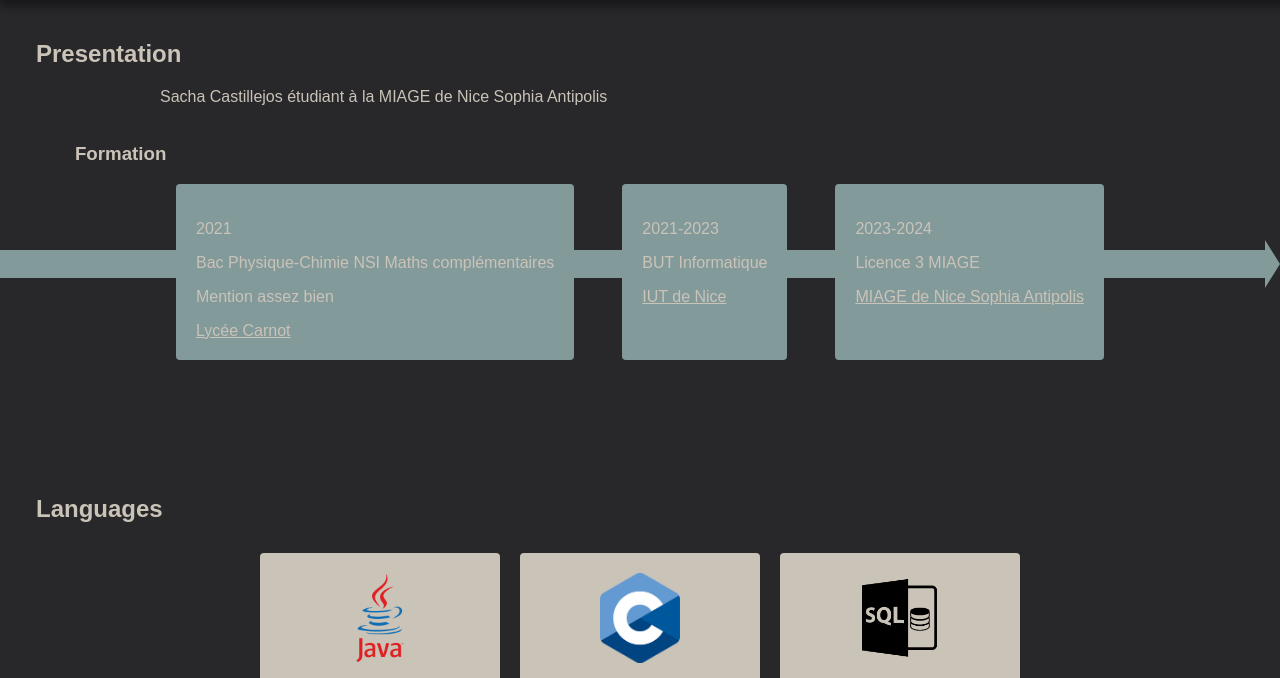
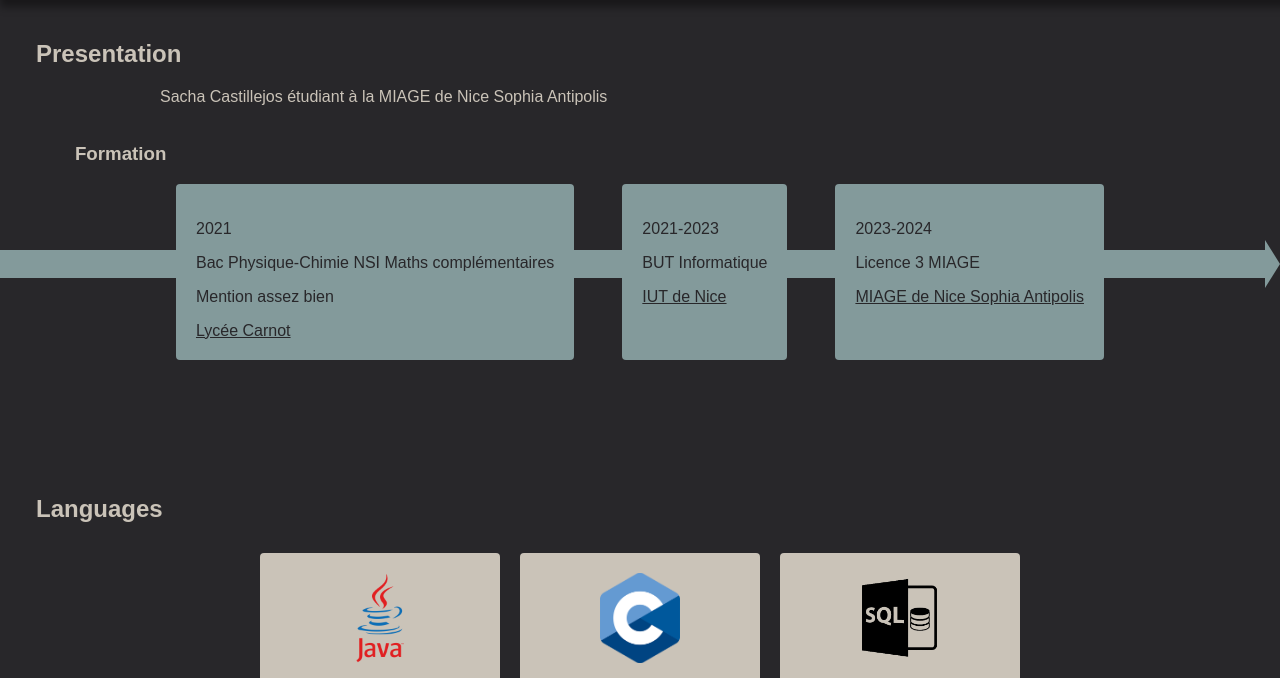
Before and after one commit to Sachocast/Portfolio, a plain HTML site: page index.html in a window 1280 px wide. Shown: the part 95-773 px from the top of the page. Drawn offline with Linux system fonts and the light colour scheme.

Commit message:
update color span

```diff
--- a/css/formation.css
+++ b/css/formation.css
@@ -9,6 +9,10 @@
     padding: 20px;
     transition: transform 0.3s ease;
     border-radius: 4px;
+}
+
+#formation>span>p,#formation>span>a{
+    color: #28272A;
 }
 
 #formation>span:hover {
```
